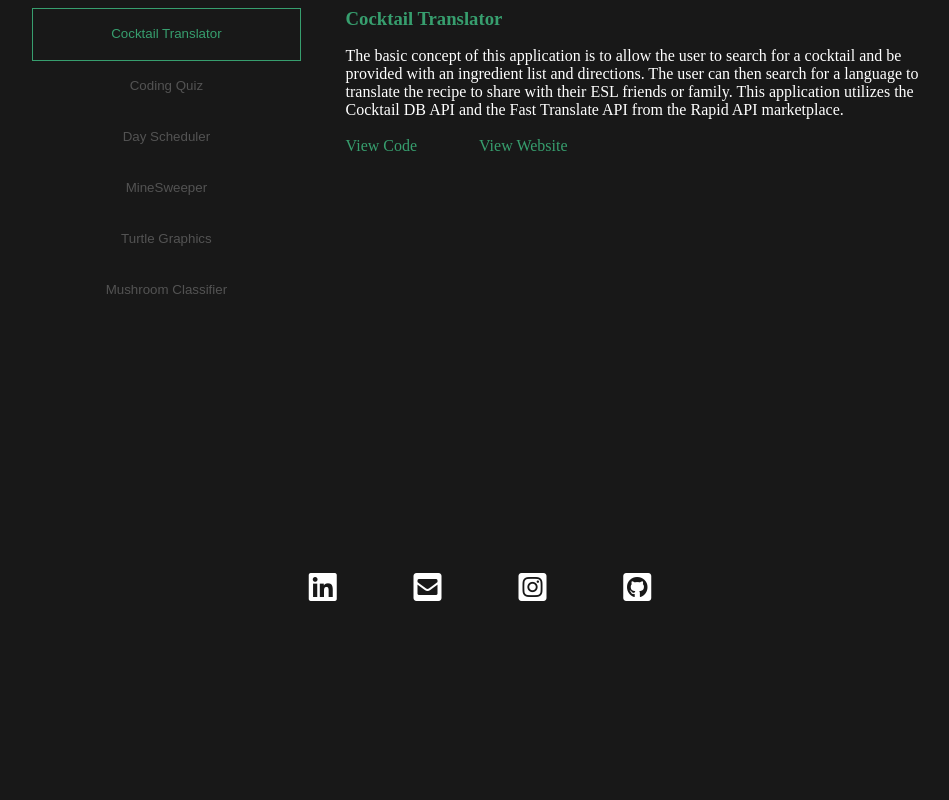
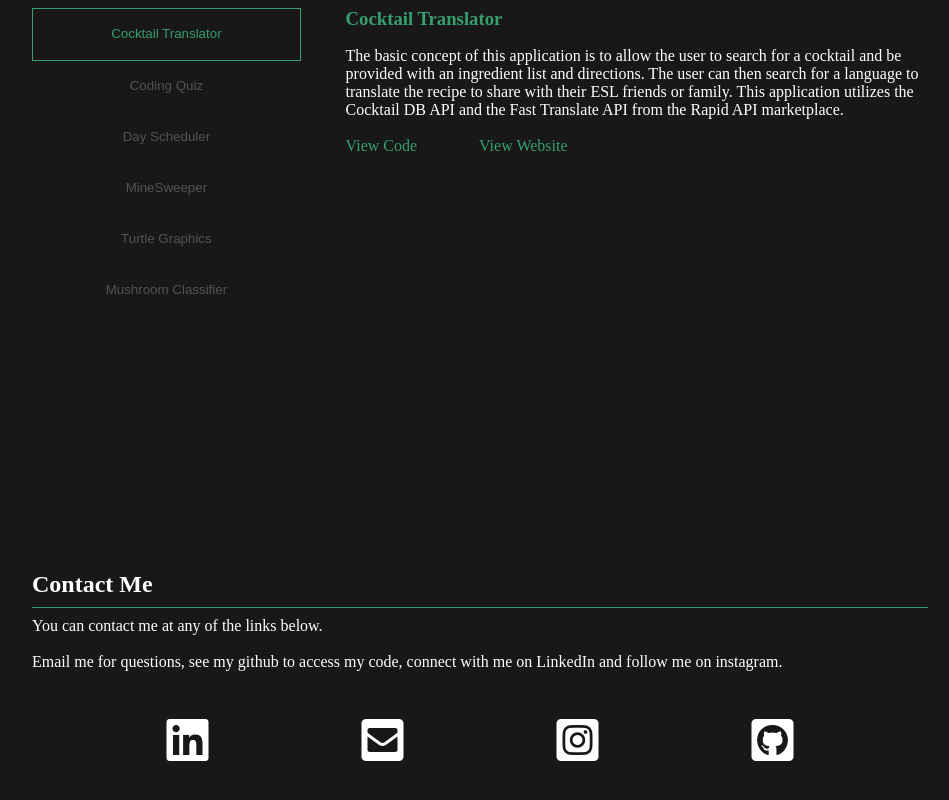
Before and after one commit to EvanCWoods/Evan-Woods-Portfolio, a plain HTML site: page index.html in a window 1280 px wide. Shown: the part 1441-2241 px from the top of the page, without its empty margins (160-1109 px from the left). Before the commit the page ends 2083 px from the top, so only its background shows below. Drawn offline with Linux system fonts and the light colour scheme.

Commit message:
added contact-me section and removed footer.

```diff
--- a/Develop/css/style.css
+++ b/Develop/css/style.css
@@ -193,19 +193,22 @@ header {
 }
 
 /* Footer */
-footer {
-    position: relative;
-    display: flex;
-    justify-content: center;
-    align-items: center;
-    margin: 3% 0 3% 0;
+#contact {
+    width: 70%;
+    margin: 0 15% 15% 15%;
 }
-footer i {
-    font-size: 2rem;
+#contact-title {
+    border-bottom: 1px solid var(--green);
+    margin-bottom: 1%;
+    padding-bottom: 1%;
+}
+#contact i {
+    font-size: 3rem;
     color: white;
 }
-.footer-a {
-    background: none;
-    border: none;
-    margin: 0 3% 0 3%;
+#contact-link-container {
+    width: 70%;
+    margin: 5% 15% 0 15%;
+    display: flex;
+    justify-content: space-between;
 }
--- a/index.html
+++ b/index.html
@@ -14,7 +14,7 @@
 <body>
     <header id="header">
         <div id="header-menu">
-            <a class="header-option" href="#footer">Contact Me</a>
+            <a class="header-option" href="#contact">Contact Me</a>
             <a class="header-option" href="#projects-section">Projects</a>
         </div>
         <button id="enquire-button">Enquire</button>
@@ -69,13 +69,20 @@
             </div>
         </section>
 
-        <footer id="footer">
-            <a class="footer-a" href="https://www.linkedin.com/in/evan-woods-5557741b9
-            https://www.linkedin.com/in/evan-woods-5557741b9"><i class="fab fa-linkedin"></i></a>
-            <a class="footer-a" href="mailto:evan.woods.dev@gmail.com"><i class="fas fa-envelope-square"></i></a>
-            <a class="footer-a" href="https://www.instagram.com/evan.woods13/?hl=en"><i class="fab fa-instagram-square"></i></a>
-            <a class="footer-a" href="https://github.com/EvanCWoods"><i class="fab fa-github-square"></i></a>
-        </footer>
+        <section id="contact-section">
+
+        </section>
+        <section id="contact">
+            <h2 id="contact-title">Contact Me</h2>
+            <p id="contact-me-text">You can contact me at any of the links below. <br><br> Email me for questions, see my github to access my code, connect with me on LinkedIn and follow me on instagram.</p>
+            <div id="contact-link-container">
+                <a class="contact-a" href="https://www.linkedin.com/in/evan-woods-5557741b9
+                https://www.linkedin.com/in/evan-woods-5557741b9"><i class="fab fa-linkedin"></i></a>
+                <a class="contact-a" href="mailto:evan.woods.dev@gmail.com"><i class="fas fa-envelope-square"></i></a>
+                <a class="contact-a" href="https://www.instagram.com/evan.woods13/?hl=en"><i class="fab fa-instagram-square"></i></a>
+                <a class="contact-a" href="https://github.com/EvanCWoods"><i class="fab fa-github-square"></i></a>
+            </div>
+        </section>
     </main>
 
     <div id="enquire-form-container">
```
